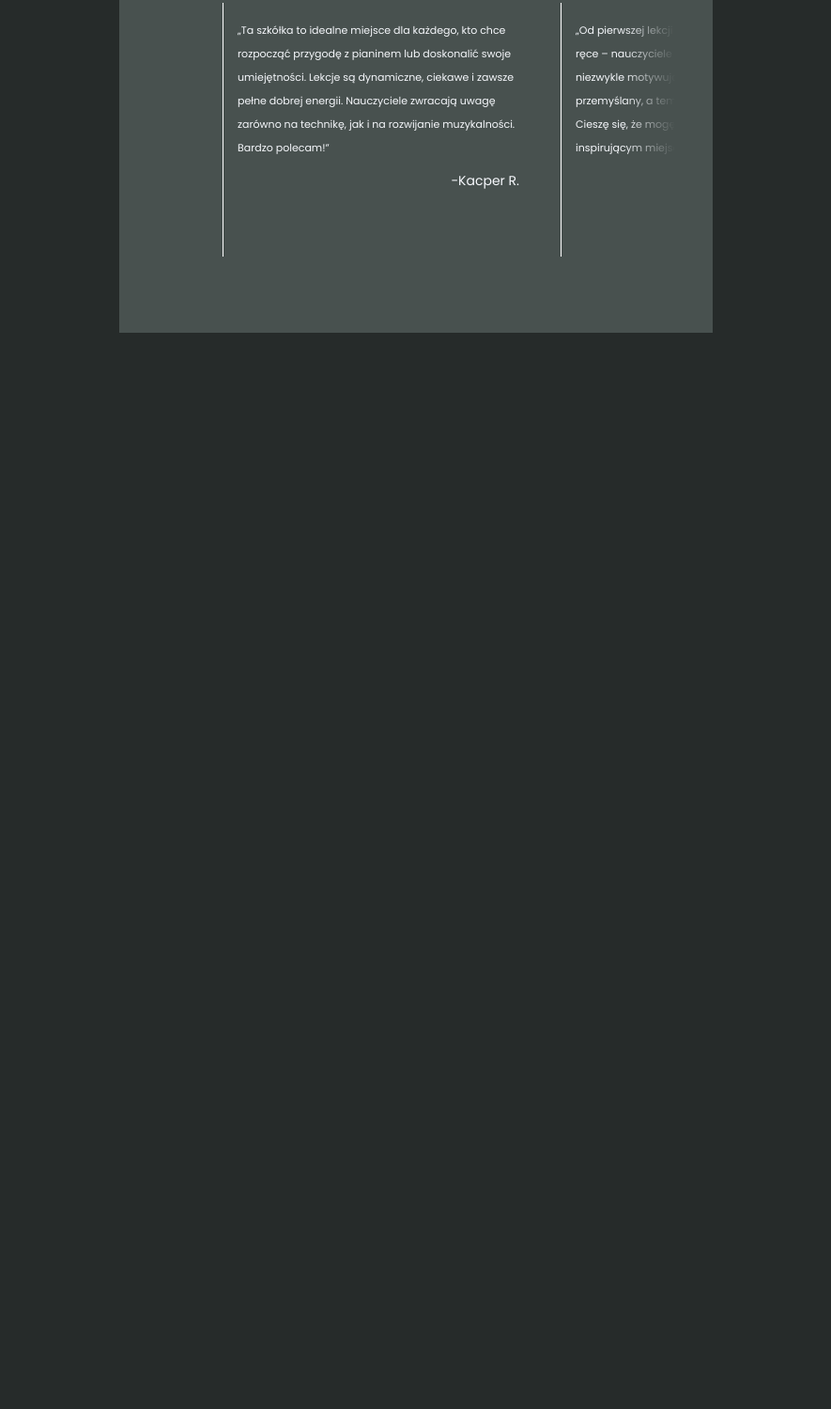
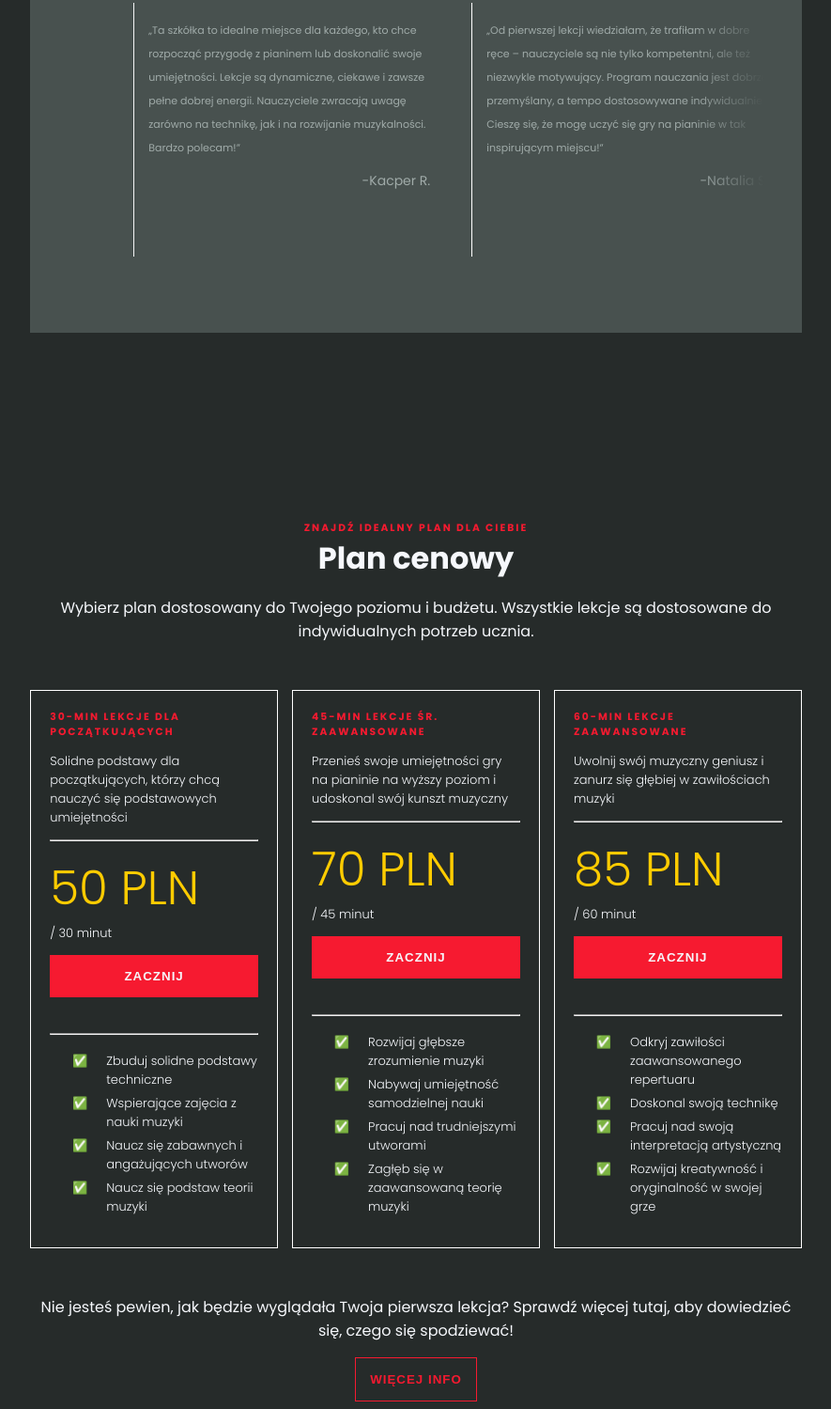
Before and after one commit to Kubu001/piano_site, a plain HTML site: page index.html in a window 1280 px wide. Shown: the part 998-2497 px from the top of the page at 94% size, without its empty margins (197-1082 px from the left). Before the commit the page ends 1360 px from the top, so only its background shows below. Drawn offline with Linux system fonts and the light colour scheme.

Commit message:
add pricings and widen container

```diff
--- a/index.html
+++ b/index.html
@@ -1,14 +1,18 @@
 <!DOCTYPE html>
 <html lang="pl">
+
 <head>
     <meta charset="UTF-8">
     <meta name="viewport" content="width=device-width, initial-scale=1.0">
     <link rel="stylesheet" href="style.css">
     <link rel="preconnect" href="https://fonts.googleapis.com">
     <link rel="preconnect" href="https://fonts.gstatic.com" crossorigin>
-    <link href="https://fonts.googleapis.com/css2?family=Poppins:ital,wght@0,300;0,400;0,500;0,600;0,700;1,300;1,400;1,500;1,600;1,700&display=swap" rel="stylesheet">
+    <link
+        href="https://fonts.googleapis.com/css2?family=Poppins:ital,wght@0,300;0,400;0,500;0,600;0,700;1,300;1,400;1,500;1,600;1,700&display=swap"
+        rel="stylesheet">
     <title>Document</title>
 </head>
+
 <body>
     <div class="container">
         <nav>
@@ -37,7 +41,10 @@
                     Wyrusz w Podróż do<br>
                     Muzycznej Doskonałości
                 </h1>
-                <p>Dzięki wieloletniemu doświadczeniu i pasji do muzyki, skupiam się na umożliwieniu Ci osiągnięcia Twoich muzycznych marzeń. Niezależnie od tego, czy jesteś początkującym, czy doświadczonym pianistą, moje zajęcia są starannie zaprojektowane, aby inspirować i uwalniać Twój pełny potencjał, zapewniając spersonalizowane doświadczenie edukacyjne w zaciszu Twojego własnego domu.</p>
+                <p>Dzięki wieloletniemu doświadczeniu i pasji do muzyki, skupiam się na umożliwieniu Ci osiągnięcia
+                    Twoich muzycznych marzeń. Niezależnie od tego, czy jesteś początkującym, czy doświadczonym pianistą,
+                    moje zajęcia są starannie zaprojektowane, aby inspirować i uwalniać Twój pełny potencjał,
+                    zapewniając spersonalizowane doświadczenie edukacyjne w zaciszu Twojego własnego domu.</p>
 
                 <button>DOWIEDZ SIĘ WIĘCEJ O MNIE</button>
             </div>
@@ -45,43 +52,55 @@
         </div>
         <div class="reviews-wrapper">
             <h1>Opinie</h1>
-            <h6>Kilka słów od moich klientów</h6>
-            <div
-            class="slider"
-            style="--width: 300px;
+            <p>Kilka słów od moich klientów</p>
+            <div class="slider" style="--width: 300px;
             --height: 300px;
             --quantity: 5;
-            --speed: 25s;"
-            >
+            --speed: 25s;">
                 <div class="list">
                     <div class="item" style="--position: 1">
                         <div class="card">
-                        <q>Zajęcia w tej szkółce przerosły moje oczekiwania – atmosfera jest ciepła i sprzyja nauce, a nauczyciele naprawdę angażują się w rozwój każdego ucznia. Lekcje są świetnie zorganizowane, a materiał dostosowany do indywidualnych potrzeb. Dzięki nim gram utwory, które wcześniej wydawały mi się nieosiągalne. Polecam każdemu, kto chce rozwijać swoją pasję do pianina!</q>
-                        <p>-Aleksandra W.</p>
+                            <q>Zajęcia w tej szkółce przerosły moje oczekiwania – atmosfera jest ciepła i sprzyja nauce,
+                                a nauczyciele naprawdę angażują się w rozwój każdego ucznia. Lekcje są świetnie
+                                zorganizowane, a materiał dostosowany do indywidualnych potrzeb. Dzięki nim gram utwory,
+                                które wcześniej wydawały mi się nieosiągalne. Polecam każdemu, kto chce rozwijać swoją
+                                pasję do pianina!</q>
+                            <p>-Aleksandra W.</p>
                         </div>
                     </div>
                     <div class="item" style="--position: 2">
                         <div class="card">
-                        <q>Świetna szkółka z profesjonalnym podejściem do nauczania! Instruktorzy potrafią zaszczepić miłość do muzyki, a przy tym cierpliwie tłumaczą nawet najtrudniejsze zagadnienia. Zajęcia odbywają się w przyjaznej atmosferze, co pomaga w przełamywaniu tremy. Naprawdę czuję, że robię ogromne postępy.</q>
-                        <p>-Michał K.</p>
+                            <q>Świetna szkółka z profesjonalnym podejściem do nauczania! Instruktorzy potrafią
+                                zaszczepić miłość do muzyki, a przy tym cierpliwie tłumaczą nawet najtrudniejsze
+                                zagadnienia. Zajęcia odbywają się w przyjaznej atmosferze, co pomaga w przełamywaniu
+                                tremy. Naprawdę czuję, że robię ogromne postępy.</q>
+                            <p>-Michał K.</p>
                         </div>
                     </div>
                     <div class="item" style="--position: 3">
                         <div class="card">
-                        <q>Ta szkółka to idealne miejsce dla każdego, kto chce rozpocząć przygodę z pianinem lub doskonalić swoje umiejętności. Lekcje są dynamiczne, ciekawe i zawsze pełne dobrej energii. Nauczyciele zwracają uwagę zarówno na technikę, jak i na rozwijanie muzykalności. Bardzo polecam!</q>
-                        <p>-Kacper R.</p>
+                            <q>Ta szkółka to idealne miejsce dla każdego, kto chce rozpocząć przygodę z pianinem lub
+                                doskonalić swoje umiejętności. Lekcje są dynamiczne, ciekawe i zawsze pełne dobrej
+                                energii. Nauczyciele zwracają uwagę zarówno na technikę, jak i na rozwijanie
+                                muzykalności. Bardzo polecam!</q>
+                            <p>-Kacper R.</p>
                         </div>
                     </div>
                     <div class="item" style="--position: 4">
                         <div class="card">
-                        <q>Od pierwszej lekcji wiedziałam, że trafiłam w dobre ręce – nauczyciele są nie tylko kompetentni, ale też niezwykle motywujący. Program nauczania jest dobrze przemyślany, a tempo dostosowywane indywidualnie. Cieszę się, że mogę uczyć się gry na pianinie w tak inspirującym miejscu!</q>
-                        <p>-Natalia S.</p>
+                            <q>Od pierwszej lekcji wiedziałam, że trafiłam w dobre ręce – nauczyciele są nie tylko
+                                kompetentni, ale też niezwykle motywujący. Program nauczania jest dobrze przemyślany, a
+                                tempo dostosowywane indywidualnie. Cieszę się, że mogę uczyć się gry na pianinie w tak
+                                inspirującym miejscu!</q>
+                            <p>-Natalia S.</p>
                         </div>
                     </div>
                     <div class="item" style="--position: 5">
                         <div class="card">
-                        <q>Profesjonalizm, pasja i ogromna wiedza – tak w kilku słowach mogę opisać nauczycieli tej szkółki. Od początku czułam się tutaj komfortowo, a każda lekcja przynosiła nowe wyzwania i radość z nauki. Dzięki nim gram coraz pewniej i z większą swobodą.</q>
-                        <p>-Julia M.</p>
+                            <q>Profesjonalizm, pasja i ogromna wiedza – tak w kilku słowach mogę opisać nauczycieli tej
+                                szkółki. Od początku czułam się tutaj komfortowo, a każda lekcja przynosiła nowe
+                                wyzwania i radość z nauki. Dzięki nim gram coraz pewniej i z większą swobodą.</q>
+                            <p>-Julia M.</p>
                         </div>
                     </div>
                 </div>
@@ -89,7 +108,59 @@
 
 
         </div>
-        <div class="prices"></div>
+        <div class="prices-wrapper" id="pricing">
+            <h6>ZNAJDŹ IDEALNY PLAN DLA CIEBIE</h6>
+            <h1>Plan cenowy</h1>
+            <p>Wybierz plan dostosowany do Twojego poziomu i budżetu. Wszystkie lekcje są dostosowane do indywidualnych
+                potrzeb ucznia.</p>
+            <div class="price-cards-wrapper">
+                <div class="price-card">
+                    <h6>30-MIN LEKCJE DLA POCZĄTKUJĄCYCH</h6>
+                    <p>Solidne podstawy dla początkujących, którzy chcą nauczyć się podstawowych umiejętności</p>
+                    <hr>
+                    <p><span class="price">50 PLN</span><br>/ 30 minut</p>
+                    <button>ZACZNIJ</button>
+                    <hr>
+                    <ul>
+                        <li>Zbuduj solidne podstawy techniczne</li>
+                        <li>Wspierające zajęcia z nauki muzyki</li>
+                        <li>Naucz się zabawnych i angażujących utworów</li>
+                        <li>Naucz się podstaw teorii muzyki</li>
+                    </ul>
+                </div>
+                <div class="price-card">
+                    <h6>45-MIN LEKCJE ŚR. ZAAWANSOWANE</h6>
+                    <p>Przenieś swoje umiejętności gry na pianinie na wyższy poziom i udoskonal swój kunszt muzyczny</p>
+                    <hr>
+                    <p><span class="price">70 PLN</span><br>/ 45 minut</p>
+                    <button>ZACZNIJ</button>
+                    <hr>
+                    <ul>
+                        <li>Rozwijaj głębsze zrozumienie muzyki</li>
+                        <li>Nabywaj umiejętność samodzielnej nauki</li>
+                        <li>Pracuj nad trudniejszymi utworami</li>
+                        <li>Zagłęb się w zaawansowaną teorię muzyki</li>
+                    </ul>
+                </div>
+                <div class="price-card">
+                    <h6>60-MIN LEKCJE ZAAWANSOWANE</h6>
+                    <p>Uwolnij swój muzyczny geniusz i zanurz się głębiej w zawiłościach muzyki</p>
+                    <hr>
+                    <p><span class="price">85 PLN</span><br>/ 60 minut</p>
+                    <button>ZACZNIJ</button>
+                    <hr>
+                    <ul>
+                        <li>Odkryj zawiłości zaawansowanego repertuaru</li>
+                        <li>Doskonal swoją technikę</li>
+                        <li>Pracuj nad swoją interpretacją artystyczną</li>
+                        <li>Rozwijaj kreatywność i oryginalność w swojej grze</li>
+                    </ul>
+                </div>
+            </div>
+            <p>Nie jesteś pewien, jak będzie wyglądała Twoja pierwsza lekcja? Sprawdź więcej tutaj, aby dowiedzieć się,
+                czego się spodziewać!</p>
+            <button class="info">WIĘCEJ INFO</button>
+        </div>
         <div class="contact"></div>
     </div>
     <footer>
@@ -97,4 +168,5 @@
     </footer>
 
 </body>
+
 </html>
--- a/style.css
+++ b/style.css
@@ -1,62 +1,99 @@
-body{
+body {
     background-color: #262B2A;
     color: #F6F8FC;
     font-family: 'Poppins', sans-serif;
 }
-.container{
-    width: 50%;
+
+.container {
+    width: 65%;
     margin-left: auto;
     margin-right: auto;
 }
 
+button {
+    background-color: #F61A30;
+    color: #F6F8FC;
+    outline: none;
+    border: none;
+    padding: 15px;
+    font-weight: 700;
+    letter-spacing: 1px;
+    transition: background-color 0.5s
+}
+
+button:hover{
+    background-color: #dc091e;
+    cursor: pointer;
+}
+
+h6,
+h1,
+h2 {
+    margin: 0;
+}
+
+h6 {
+    color: #F61A30;
+    letter-spacing: 2px;
+}
+
+ul {
+    list-style-type: "\2705";
+}
+
+li{
+    padding: 5px 0px 0px 20px;
+}
+
 /*nav*/
-nav{
+nav {
     display: flex;
     justify-content: space-between;
 
 }
-div.logo{
+
+div.logo {
     width: 50px;
     height: 50px;
     background-color: red;
 }
-.element-container{
+
+.element-container {
     display: flex;
     width: 50%;
     justify-content: space-between;
     align-items: center;
 }
-.element > a{
+
+.element>a {
     color: #F6F8FC;
     text-decoration: none;
 }
-.element > a:hover{
+
+.element>a:hover {
     color: #F61A30;
 }
 
 /*business card*/
-.biz-card{
+.biz-card {
     display: flex;
     margin-top: 60px;
     height: 624px;
 }
-.biz-card > .text{
+
+.biz-card>.text {
     margin-top: auto;
     margin-bottom: auto;
     width: 45%;
     margin-right: 5%;
     font-size: 13px;
 }
-.biz-card > .text > p{
+
+.biz-card>.text>p {
     font-weight: 300;
 }
-h6,h1{
-    margin: 0;
-}
-.biz-card > .text > h6{
-    color: #F61A30;
-}
-.biz-card > .image{
+
+.biz-card>.image {
     width: 50%;
     height: 75%;
     background-image: url(https://upload.wikimedia.org/wikipedia/commons/6/6e/Joseph_Karl_Stieler%27s_Beethoven_mit_dem_Manuskript_der_Missa_solemnis.jpg);
@@ -64,35 +101,34 @@ h6,h1{
     margin-top: auto;
     margin-bottom: auto;
     box-shadow: 0px 0px 39px 0px rgba(220, 220, 220, 1);
-    border-radius: 10px;;
+    border-radius: 10px;
+    ;
 }
-.biz-card > .image > img{
+
+.biz-card>.image>img {
     width: 600px;
     height: 624px;
     overflow-y: clip;
 }
-.biz-card > .text > button{
-    background-color: #F61A30;
-    color: #F6F8FC;
-    outline: none;
-    border: none;
-    padding: 10px;
+
+.biz-card .text button {
+
     margin-top: 20px;
 }
 
 /* Review Carousel*/
-.reviews-wrapper{
+.reviews-wrapper {
     background-color: #48514f;
     height: 450px;
     padding: 40px;
     margin-top: 80px;
 }
 
-.reviews-wrapper h6 h1{
+.reviews-wrapper {
     text-align: center;
 }
 
-.reviews-wrapper > h6{
+.reviews-wrapper>p {
     margin-top: 20px;
     margin-bottom: 50px;
     font-weight: 300;
@@ -100,7 +136,7 @@ h6,h1{
 
 }
 
-.card q{
+.card q {
     font-size: 11px;
 }
 
@@ -112,8 +148,8 @@ h6,h1{
     height: 80%;
     padding: 15px;
     border-left: 1px solid white;
-    color: inherit;
     margin-left: 10px;
+    text-align: left;
 }
 
 .card p {
@@ -128,12 +164,14 @@ h6,h1{
     overflow: hidden;
     mask-image: linear-gradient(to right, transparent, #000 10% 90%, transparent);
 }
+
 .slider .list {
     display: flex;
     width: 100%;
     min-width: calc(var(--width) * var(--quantity));
     position: relative;
 }
+
 .slider .list .item {
     width: var(--width);
     height: var(--height);
@@ -141,37 +179,91 @@ h6,h1{
     left: 100%;
     animation: autoRun var(--speed) linear infinite;
     transition: filter 0.5s, color 0.5s;
-    animation-delay: calc(
-      (var(--speed) / var(--quantity)) * (var(--position) - 1) - var(--speed)
-    ) !important;
+    animation-delay: calc((var(--speed) / var(--quantity)) * (var(--position) - 1) - var(--speed)) !important;
+    color: #a0aba9;
 }
+
 .slider .list .item img {
     width: 100%;
 }
+
 @keyframes autoRun {
     from {
         left: 100%;
     }
+
     to {
         left: calc(var(--width) * -1);
     }
 }
+
 .slider:hover .item {
     animation-play-state: paused !important;
     filter: grayscale(1);
+    color: #788785;
 }
+
 .slider .item:hover {
     filter: grayscale(0);
-    color: #F61A30;
+    color: white;
 }
+
 .slider[reverse="true"] .item {
     animation: reversePlay 10s linear infinite;
 }
+
 @keyframes reversePlay {
     from {
         left: calc(var(--width) * -1);
     }
+
     to {
         left: 100%;
     }
 }
+
+/*Prices*/
+.prices-wrapper {
+    text-align: center;
+    margin-top: 200px;
+}
+
+.price-cards-wrapper{
+    display: flex;
+    justify-content: space-between;
+    margin: 50px 0px;
+}
+
+.price-card{
+    width: 27%;
+    border: 1px solid white;
+    padding: 20px;
+    text-align: left;
+}
+
+.price{
+    color: #ffcc00;
+    font-size: 50px;
+}
+
+.price-card button{
+    width: 100%;
+    margin-bottom: 30px;
+}
+
+.price-card ul, .price-card p{
+    font-weight: 300;
+    font-size: 13px;
+}
+
+.prices-wrapper button.info{
+    background-color: #262B2A;
+    border: 1px solid #F61A30;
+    color: #F61A30;
+    transition: color 0.2s, background-color 0.2s;
+}
+
+.prices-wrapper button.info:hover{
+    color: #262B2A;
+    background-color: #F61A30;
+}
```
Lines whose indentation alone changed are shown as unchanged.
